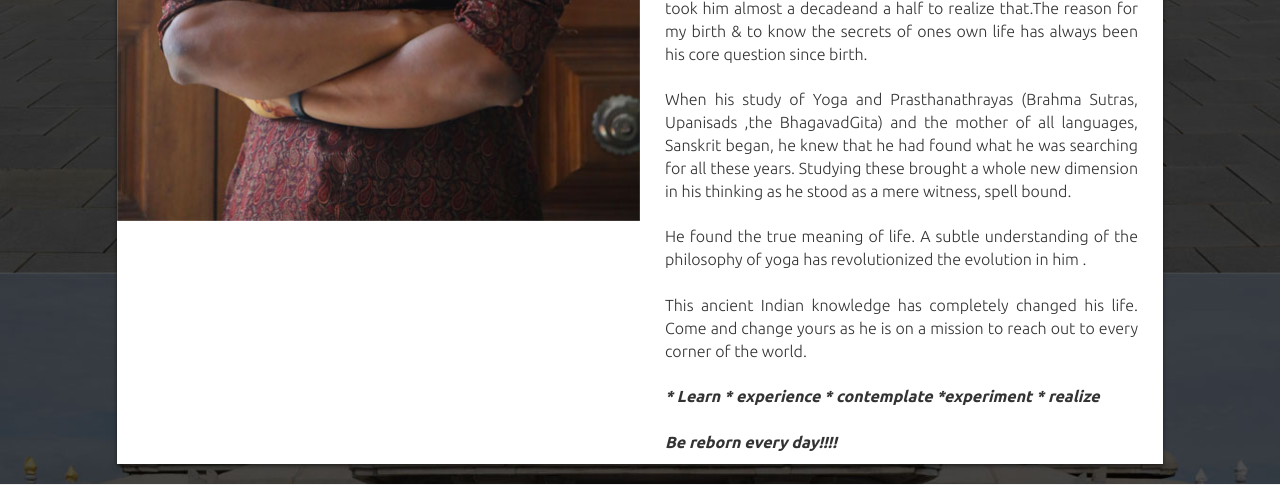
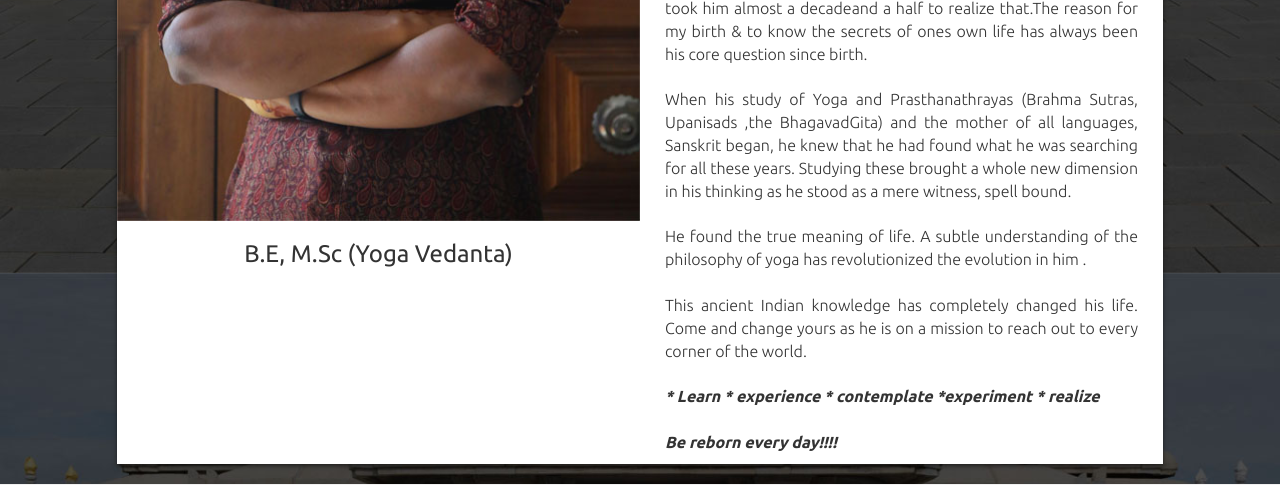
Before and after one commit to keshavsin/harshayoga, a PHP site: page /testing/harsha-nagraj.php in a window 1280 px wide. Shown: the part 673-1158 px from the top of the page. Run offline with PHP 8.4, Linux system fonts and the light colour scheme.

Commit message:
Update harsha-nagraj.php

```diff
--- a/harsha-nagraj.php
+++ b/harsha-nagraj.php
@@ -34,6 +34,7 @@ include 'common/header.php';
         </div>
         <div class="col-sm-6 thumb_wrap">
           <img src="assets/images/harsha-nagraj.jpg" alt="harsha nagraj" class="img-responsive">
+		  <h3 class="heading2 text-center">B.E, M.Sc (Yoga Vedanta)</h3>
           </div>
         </div>
         </div>
```
